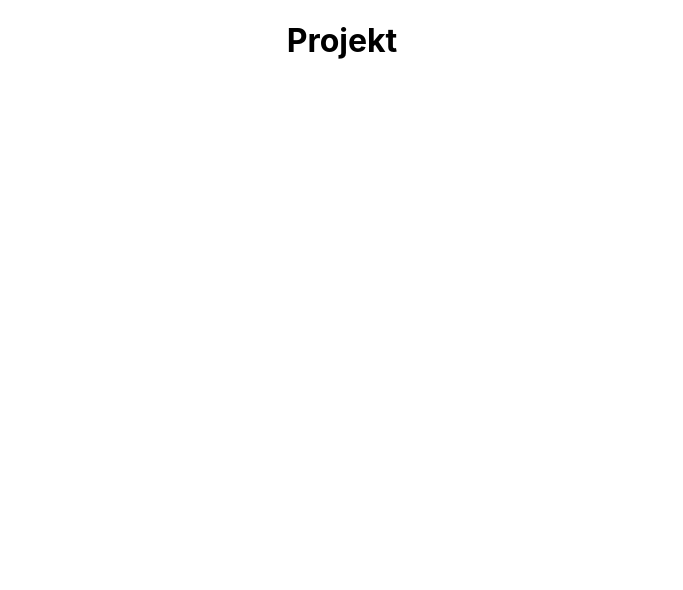
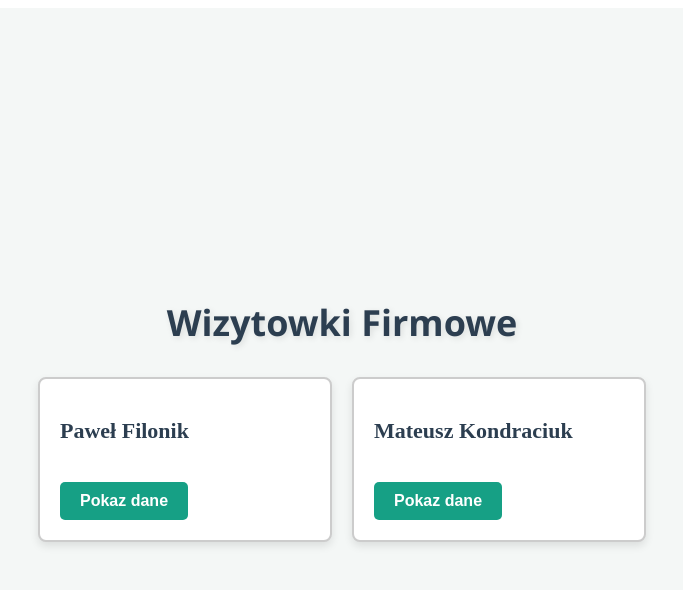
Before and after one commit to Hudini05/project-react, a React (Create React App) app: page / in a window 1280 px wide. Shown: the top 590 px of the page, without its empty margins (298-981 px from the left). Built offline with nearby package versions, Linux system fonts and the light colour scheme.

Commit message:
eleganckiezmiany

```diff
--- a/src/App.css
+++ b/src/App.css
@@ -1,3 +1,75 @@
 .App {
-  text-align: center;
+  display: flex;
+  flex-direction: column;
+  justify-content: center;
+  align-items: center;
+  height: 100vh;
+  margin: 0;
+  box-sizing: border-box;
+  background-color: #f4f7f6;
 }
+
+h1 {
+  color: #2c3e50;
+  margin-bottom: 30px;
+  font-size: 36px;
+  font-family: 'Segoe UI', Tahoma, Geneva, Verdana, sans-serif;
+  text-shadow: 2px 2px 6px rgba(0, 0, 0, 0.1);
+}
+
+.cards-container {
+  display: flex;
+  justify-content: center;
+  gap: 20px;
+  flex-wrap: wrap;
+}
+
+.card {
+  border: 2px solid #ccc;
+  border-radius: 8px;
+  padding: 20px;
+  width: 250px;
+  box-shadow: 0 4px 8px rgba(0, 0, 0, 0.1);
+  background-color: #fff;
+  transition: transform 0.3s ease, box-shadow 0.3s ease;
+}
+
+.card:hover {
+  transform: translateY(-5px);
+  box-shadow: 0 6px 12px rgba(0, 0, 0, 0.15);
+}
+
+.card h2 {
+  color: #2c3e50;
+  font-size: 22px;
+  font-weight: bold;
+}
+
+.card h3 {
+  color: #16a085;
+  font-size: 18px;
+}
+
+.card p {
+  color: #7f8c8d;
+  font-size: 14px;
+  line-height: 1.6;
+}
+
+button {
+  margin-top: 20px;
+  padding: 10px 20px;
+  background-color: #16a085;
+  color: white;
+  border: none;
+  border-radius: 5px;
+  cursor: pointer;
+  font-size: 16px;
+  font-weight: bold;
+  transition: background-color 0.3s ease, transform 0.3s ease;
+}
+
+button:hover {
+  background-color: #1abc9c;
+  transform: scale(1.05);
+}
--- a/src/App.js
+++ b/src/App.js
@@ -1,10 +1,58 @@
-import logo from './logo.svg';
+import React, { useState } from 'react';
 import './App.css';
 
+const Wizytowka = ({ imie, tytul, opis, onPokazDane, pokazDane }) => {
+  return (
+    <div className="card">
+      <h2>{imie}</h2>
+      {tytul && <h3>{tytul}</h3>}
+      {opis && <p>{opis}</p>}
+      <button onClick={onPokazDane}>
+        {pokazDane ? 'Schowaj dane' : 'Pokaz dane'}
+      </button>
+    </div>
+  );
+};
+
 function App() {
+  const osoby = [
+    {
+      imie: 'Paweł Filonik',
+      tytul: 'Twórca Strony',
+      opis: 'Pasjonuje się carrowaniem jadźki w Rainbow Six Siege.',
+    },
+    {
+      imie: 'Mateusz Kondraciuk',
+      tytul: 'Twórca Strony',
+      opis: 'Pasjonuje się carrowaniem jadźki w Fortnite.',
+    }
+  ];
+
+
+  const [pokazDane, setPokazDane] = useState([false, false]);
+
+
+  const przelaczDane = (index) => {
+    const zaktualizowanePokazDane = [...pokazDane];
+    zaktualizowanePokazDane[index] = !zaktualizowanePokazDane[index];
+    setPokazDane(zaktualizowanePokazDane);
+  };
+
   return (
     <div className="App">
-      <h1>Projekt</h1>
+      <h1>Wizytowki Firmowe</h1>
+      <div className="cards-container">
+        {osoby.map((osoba, index) => (
+          <Wizytowka
+            key={index}
+            imie={osoba.imie}
+            tytul={pokazDane[index] ? osoba.tytul : null}
+            opis={pokazDane[index] ? osoba.opis : null}
+            onPokazDane={() => przelaczDane(index)}
+            pokazDane={pokazDane[index]}
+          />
+        ))}
+      </div>
     </div>
   );
 }
--- a/src/index.css
+++ b/src/index.css
@@ -1,13 +1,75 @@
-body {
+.App {
+  display: flex;
+  flex-direction: column;
+  justify-content: center;
+  align-items: center;
+  height: 100vh;
   margin: 0;
-  font-family: -apple-system, BlinkMacSystemFont, 'Segoe UI', 'Roboto', 'Oxygen',
-    'Ubuntu', 'Cantarell', 'Fira Sans', 'Droid Sans', 'Helvetica Neue',
-    sans-serif;
-  -webkit-font-smoothing: antialiased;
-  -moz-osx-font-smoothing: grayscale;
+  box-sizing: border-box;
+  background-color: #f4f7f6;
 }
 
-code {
-  font-family: source-code-pro, Menlo, Monaco, Consolas, 'Courier New',
-    monospace;
+h1 {
+  color: #2c3e50;
+  margin-bottom: 30px;
+  font-size: 36px;
+  font-family: 'Segoe UI', Tahoma, Geneva, Verdana, sans-serif;
+  text-shadow: 2px 2px 6px rgba(0, 0, 0, 0.1);
 }
+
+.cards-container {
+  display: flex;
+  justify-content: center;
+  gap: 20px;
+  flex-wrap: wrap;
+}
+
+.card {
+  border: 2px solid #ccc;
+  border-radius: 8px;
+  padding: 20px;
+  width: 250px;
+  box-shadow: 0 4px 8px rgba(0, 0, 0, 0.1);
+  background-color: #fff;
+  transition: transform 0.3s ease, box-shadow 0.3s ease;
+}
+
+.card:hover {
+  transform: translateY(-5px);
+  box-shadow: 0 6px 12px rgba(0, 0, 0, 0.15);
+}
+
+.card h2 {
+  color: #2c3e50;
+  font-size: 22px;
+  font-weight: bold;
+}
+
+.card h3 {
+  color: #16a085;
+  font-size: 18px;
+}
+
+.card p {
+  color: #7f8c8d;
+  font-size: 14px;
+  line-height: 1.6;
+}
+
+button {
+  margin-top: 20px;
+  padding: 10px 20px;
+  background-color: #16a085;
+  color: white;
+  border: none;
+  border-radius: 5px;
+  cursor: pointer;
+  font-size: 16px;
+  font-weight: bold;
+  transition: background-color 0.3s ease, transform 0.3s ease;
+}
+
+button:hover {
+  background-color: #1abc9c;
+  transform: scale(1.05);
+}
```
Also changed, not shown: src/main.jsx (added).
